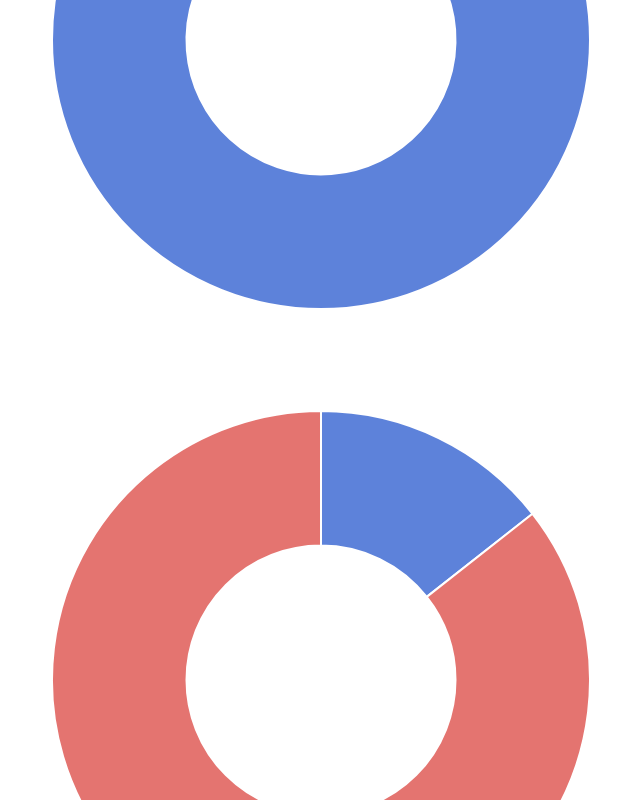
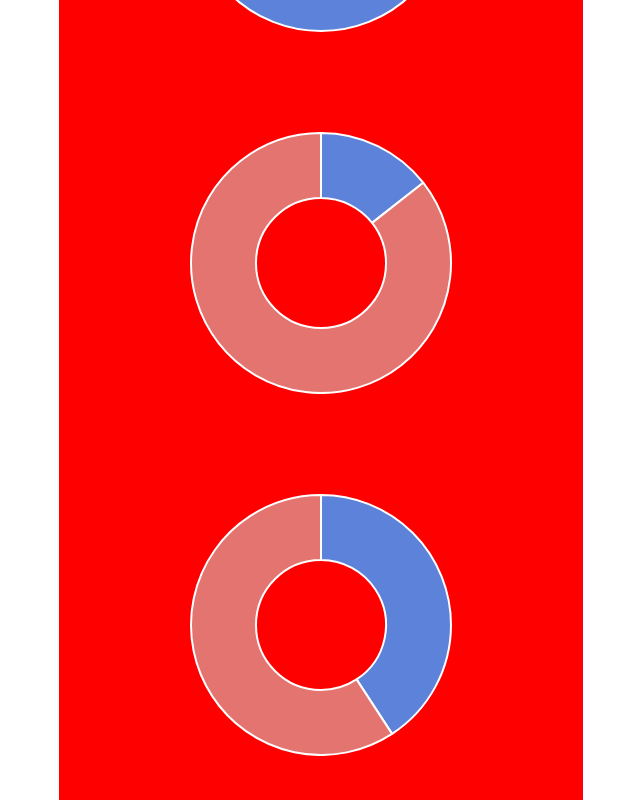
Before and after one commit to MagicWilliams/studio-legislator-tracker, a React (Create React App) app: page / in a window 1280 px wide. Shown: the part 880-1680 px from the top of the page, without its empty margins (319-959 px from the left). Built offline with nearby package versions, Linux system fonts and the light colour scheme.

Commit message:
added in flexbox grid stuff, but having some trouble positioning, will pick up again later on tonight probably, g2g eat

```diff
--- a/src/App.css
+++ b/src/App.css
@@ -46,5 +46,5 @@
 
 canvas {
   padding-bottom: 100px;
-  height: 50%;
+  background-color: red;
 }
--- a/src/components/Graphs/PartyGraphs/PartyGraphs.jsx
+++ b/src/components/Graphs/PartyGraphs/PartyGraphs.jsx
@@ -1,8 +1,9 @@
 import React, { Component } from 'react';
 import DoughnutGraph from '../DoughnutGraph/DoughnutGraph';
 import './PartyGraphs.css';
+import { Grid, Row, Col } from 'react-flexbox-grid';
+
 // import classNames from 'classnames/bind';
-// import { Grid, Row, Col } from 'react-flexbox-grid';
 
 class PartyGraphs extends Component {
   constructor(props) {
@@ -15,9 +16,15 @@ class PartyGraphs extends Component {
   render() {
     return (
       <div className="graphContainer">
-        <DoughnutGraph className="graph" demCount={this.state.forCount} repCount={this.state.againstCount}/>
-        <DoughnutGraph demCount={36} repCount={214}/>
-        <DoughnutGraph demCount={206} repCount={299}/>
+        <Grid>
+          <Row>
+            <Col xs={12} md={6} mdOffset={3}>
+              <DoughnutGraph className="graph" demCount={this.state.forCount} repCount={this.state.againstCount}/>
+              <DoughnutGraph demCount={36} repCount={214}/>
+              <DoughnutGraph demCount={206} repCount={299}/>
+            </Col>
+          </Row>
+        </Grid>
       </div>
     );
   }
```
